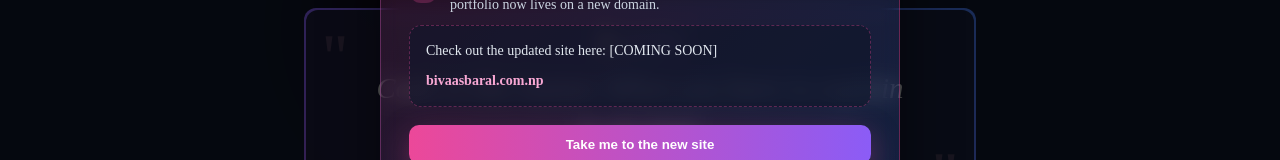
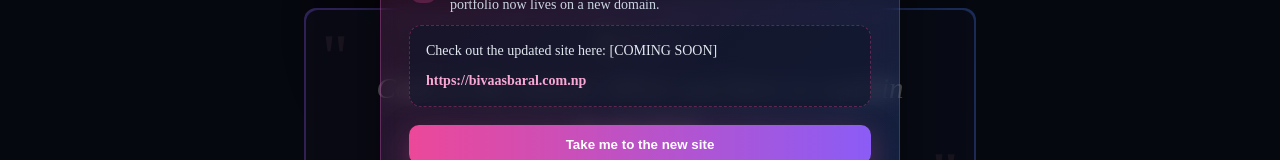
Before and after one commit to Bivaas/My_Website, a React (Vite) app: page / in a window 1280 px wide. Shown: the part 316-476 px from the top of the page. Built offline with nearby package versions, Linux system fonts and the light colour scheme.

Commit message:
Update 3.0

```diff
--- a/src/App.jsx
+++ b/src/App.jsx
@@ -27,8 +27,8 @@ const Portfolio = () => {
   const [quotes, setQuotes] = useState([]);
   const [quotesLoaded, setQuotesLoaded] = useState(false);
   const [currentRoleIndex, setCurrentRoleIndex] = useState(0);
-  const newPortfolioUrl = 'https://bivaasbaral.com.np';
-  const newPortfolioLabel = 'bivaasbaral.com.np ';
+  const newPortfolioUrl = "https://bivaasbaral.com.np";
+  const newPortfolioLabel = "https://bivaasbaral.com.np";
   const sections = useRef([]);
 
   // Roles for the animation
```
